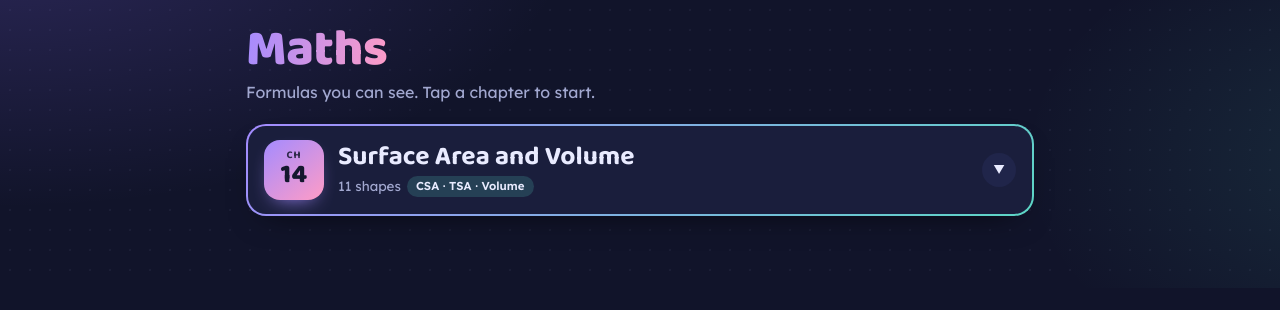
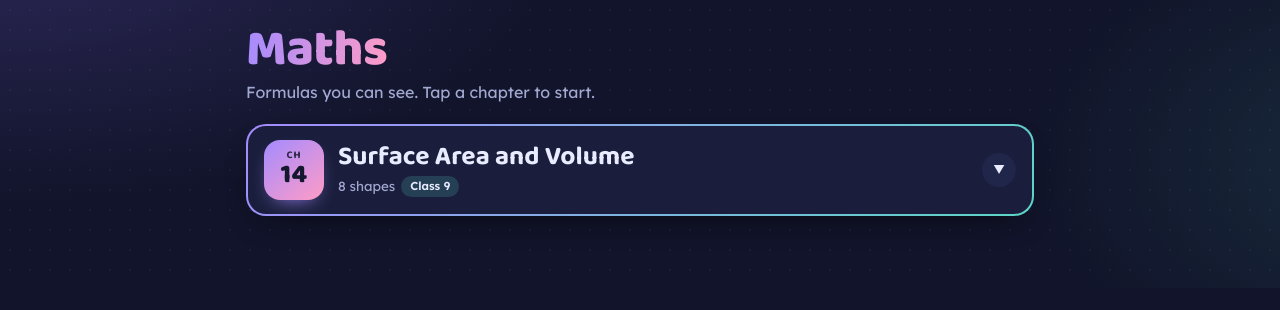
Before and after one commit to bhoomagopalagit/maths, a plain HTML site: page index.html in a window 1280 px wide. Drawn offline with Linux system fonts and the light colour scheme; a web font is replaced by a local one.

Commit message:
Ch-14: keep Class 9 shapes plus basics and tricky ones; drop frustum, prism, pyramid
Co-Authored-By: Claude Opus 5.5 <noreply@anthropic.com>
Claude-Session: https://claude.ai/code/session_015nJi3tqWHL919AF26vn6nE

```diff
--- a/index.html
+++ b/index.html
@@ -95,6 +95,14 @@ h1,h2,h3{font-family:var(--font-display);line-height:1.1;margin:0;text-wrap:bala
 .card.rev .num{color:var(--on-accent);background:rgba(255,255,255,.22)}
 .card.rev p{margin:0;font-size:.82rem;opacity:.85}
 .rev-mark{font-family:var(--font-math);font-style:italic;font-size:1.6rem;line-height:1.25;padding:10px 2px}
+.cardtop{display:flex;justify-content:space-between;align-items:center;gap:4px;flex-wrap:wrap}
+.tag{font-size:.62rem;font-weight:600;border-radius:999px;padding:1px 7px;white-space:nowrap}
+.tag-class9{background:var(--hl);color:#2a2105}
+.tag-basics{background:var(--card-2);color:var(--muted)}
+.tag-tricky{background:color-mix(in srgb,var(--accent-2) 22%,transparent);color:var(--accent-2)}
+.hint b{color:var(--ink);font-weight:600}
+.card.rev{grid-column:1/-1}
+@media (min-width:620px) and (max-width:799px){.card.rev{grid-column:auto}}
 @keyframes rise{from{opacity:0;transform:translateY(8px)}to{opacity:1;transform:none}}
 
 /* Detail */
@@ -269,7 +277,7 @@ const DRAW = {
 
 // ---------- Content ----------
 const SHAPES = [
- { id:'cube', name:'Cube', vars:'<span class="m">a</span> = length of each side', draw:'cube',
+ { id:'cube', tag:'Basics', name:'Cube', vars:'<span class="m">a</span> = length of each side', draw:'cube',
    tabs:[
     {k:'lsa', short:'LSA', full:'Lateral Surface Area', lhs:'LSA', eq:'4a<sup>2</sup>',
      explain:'A cube has 6 square faces, and each face has area <span class="m">a</span> × <span class="m">a</span> = <span class="m">a</span>². "Lateral" means only the 4 side walls, leaving out the top and the bottom. So LSA = 4 × <span class="m">a</span>².',
@@ -281,7 +289,7 @@ const SHAPES = [
      explain:'Volume is the space inside. For any box it is length × breadth × height. In a cube all three are <span class="m">a</span>, so V = <span class="m">a</span> × <span class="m">a</span> × <span class="m">a</span> = <span class="m">a</span>³.',
      ex:{given:'Side a = 5 cm', steps:['V = a³','= 5 × 5 × 5'], ans:'V = 125 cm³'}}],
    note:'<b>Diagonal of a cube</b> = √3 <span class="m">a</span>'},
- { id:'cuboid', name:'Cuboid', vars:'<span class="m">l</span> = length, <span class="m">b</span> = breadth, <span class="m">h</span> = height', draw:'cuboid',
+ { id:'cuboid', tag:'Basics', name:'Cuboid', vars:'<span class="m">l</span> = length, <span class="m">b</span> = breadth, <span class="m">h</span> = height', draw:'cuboid',
    tabs:[
     {k:'lsa', short:'LSA', full:'Lateral Surface Area', lhs:'LSA', eq:'2h(l + b)',
      explain:'The 4 side walls are two rectangles of <span class="m">l</span> × <span class="m">h</span> and two of <span class="m">b</span> × <span class="m">h</span>. Adding them: 2<span class="m">lh</span> + 2<span class="m">bh</span> = 2<span class="m">h</span>(<span class="m">l</span> + <span class="m">b</span>). Think of it as the perimeter of the base × height (like painting the 4 walls of a room).',
@@ -293,7 +301,7 @@ const SHAPES = [
      explain:'Base area (<span class="m">l</span> × <span class="m">b</span>) tells you how many unit cubes fit in one layer. Multiply by the height to count all the layers.',
      ex:{given:'l = 10 cm, b = 6 cm, h = 4 cm', steps:['V = l × b × h','= 10 × 6 × 4'], ans:'V = 240 cm³'}}],
    note:'<b>Diagonal of a cuboid</b> = √(<span class="m">l</span>² + <span class="m">b</span>² + <span class="m">h</span>²)'},
- { id:'cylinder', name:'Cylinder', vars:'<span class="m">r</span> = radius of base, <span class="m">h</span> = height', draw:'cylinder',
+ { id:'cylinder', tag:'Basics', name:'Cylinder', vars:'<span class="m">r</span> = radius of base, <span class="m">h</span> = height', draw:'cylinder',
    tabs:[
     {k:'lsa', short:'CSA', full:'Curved Surface Area', lhs:'CSA', eq:'2πrh',
      explain:'Peel the label off a can and open it flat: it becomes a rectangle. Its length is the circumference of the base, 2π<span class="m">r</span>, and its width is the height <span class="m">h</span>. Area = 2π<span class="m">r</span> × <span class="m">h</span>.',
@@ -304,7 +312,7 @@ const SHAPES = [
     {k:'vol', short:'Volume', full:'Volume', lhs:'V', eq:'πr<sup>2</sup>h',
      explain:'Same idea as a box: base area × height. The base is a circle of area π<span class="m">r</span>², so V = π<span class="m">r</span>² × <span class="m">h</span>.',
      ex:{given:'r = 7 cm, h = 10 cm', steps:['V = πr²h','= 22/7 × 7 × 7 × 10','= 154 × 10'], ans:'V = 1540 cm³'}}]},
- { id:'hollow-cylinder', name:'Hollow Cylinder', vars:'<span class="m">R</span> = outer radius, <span class="m">r</span> = inner radius, <span class="m">h</span> = height', draw:'hollow',
+ { id:'hollow-cylinder', tag:'Tricky', name:'Hollow Cylinder', vars:'<span class="m">R</span> = outer radius, <span class="m">r</span> = inner radius, <span class="m">h</span> = height', draw:'hollow',
    tabs:[
     {k:'lsa', short:'CSA', full:'Curved Surface Area', lhs:'CSA', eq:'2π(R + r)h',
      explain:'A pipe has two curved surfaces: the outside (2π<span class="m">Rh</span>) and the inside (2π<span class="m">rh</span>). Add them: 2π(<span class="m">R</span> + <span class="m">r</span>)<span class="m">h</span>.',
@@ -315,7 +323,7 @@ const SHAPES = [
     {k:'vol', short:'Volume', full:'Volume of material', lhs:'V', eq:'πh(R<sup>2</sup> − r<sup>2</sup>)',
      explain:'Volume of the full outer cylinder minus the volume of the hole: π<span class="m">R</span>²<span class="m">h</span> − π<span class="m">r</span>²<span class="m">h</span>.',
      ex:{given:'R = 7 cm, r = 3.5 cm, h = 10 cm', steps:['V = πh(R² − r²)','= 22/7 × 10 × 36.75'], ans:'V = 1155 cm³'}}]},
- { id:'cone', name:'Cone', vars:'<span class="m">r</span> = radius, <span class="m">h</span> = height, <span class="m">l</span> = slant height', draw:'cone',
+ { id:'cone', tag:'Class 9', name:'Cone', vars:'<span class="m">r</span> = radius, <span class="m">h</span> = height, <span class="m">l</span> = slant height', draw:'cone',
    tabs:[
     {k:'lsa', short:'CSA', full:'Curved Surface Area', lhs:'CSA', eq:'πrl',
      explain:'Cut a cone open along its side and it flattens into a sector of a circle with radius <span class="m">l</span>. Its area works out to π<span class="m">rl</span>. Note it uses the slant height <span class="m">l</span>, not the height <span class="m">h</span>.',
@@ -327,7 +335,7 @@ const SHAPES = [
      explain:'A cone holds exactly one-third of a cylinder with the same base and height. Fill a cone with water 3 times and you fill the cylinder. Use the height <span class="m">h</span> here, not <span class="m">l</span>.',
      ex:{given:'r = 7 cm, h = 24 cm', steps:['V = ⅓ × 22/7 × 7 × 7 × 24','= ⅓ × 154 × 24'], ans:'V = 1232 cm³'}}],
    note:'<b>Slant height</b> <span class="m">l</span> = √(<span class="m">r</span>² + <span class="m">h</span>²), from Pythagoras'},
- { id:'sphere', name:'Sphere', vars:'<span class="m">r</span> = radius', draw:'sphere',
+ { id:'sphere', tag:'Class 9', name:'Sphere', vars:'<span class="m">r</span> = radius', draw:'sphere',
    tabs:[
     {k:'tsa', short:'Surface', full:'Surface Area', lhs:'SA', eq:'4πr<sup>2</sup>',
      explain:'A sphere has one curved surface, so CSA = TSA. Its area equals exactly 4 circles of the same radius (4 × π<span class="m">r</span>²).',
@@ -335,7 +343,7 @@ const SHAPES = [
     {k:'vol', short:'Volume', full:'Volume', lhs:'V', eq:'⁴⁄₃ πr<sup>3</sup>',
      explain:'The volume grows with the cube of the radius. Double the radius and the volume becomes 8 times bigger.',
      ex:{given:'r = 7 cm', steps:['V = 4/3 × 22/7 × 343','= 4/3 × 1078'], ans:'V ≈ 1437.33 cm³'}}]},
- { id:'hemisphere', name:'Hemisphere', vars:'<span class="m">r</span> = radius', draw:'hemi',
+ { id:'hemisphere', tag:'Class 9', name:'Hemisphere', vars:'<span class="m">r</span> = radius', draw:'hemi',
    tabs:[
     {k:'lsa', short:'CSA', full:'Curved Surface Area', lhs:'CSA', eq:'2πr<sup>2</sup>',
      explain:'Half of a sphere, so half of 4π<span class="m">r</span>²: the dome alone is 2π<span class="m">r</span>².',
@@ -346,7 +354,7 @@ const SHAPES = [
     {k:'vol', short:'Volume', full:'Volume', lhs:'V', eq:'⅔ πr<sup>3</sup>',
      explain:'Half of the sphere\'s volume: ½ × ⁴⁄₃π<span class="m">r</span>³ = ⅔π<span class="m">r</span>³.',
      ex:{given:'r = 7 cm', steps:['V = 2/3 × 22/7 × 343','= 2/3 × 1078'], ans:'V ≈ 718.67 cm³'}}]},
- { id:'spherical-shell', name:'Spherical Shell', vars:'<span class="m">R</span> = outer radius, <span class="m">r</span> = inner radius', draw:'shell',
+ { id:'spherical-shell', tag:'Tricky', name:'Spherical Shell', vars:'<span class="m">R</span> = outer radius, <span class="m">r</span> = inner radius', draw:'shell',
    tabs:[
     {k:'tsa', short:'Surface', full:'Outer and Inner Surface', lhs:'SA', eq:'4πR<sup>2</sup> , 4πr<sup>2</sup>',
      explain:'A hollow ball (cut open in the picture) has an outer surface 4π<span class="m">R</span>² and an inner surface 4π<span class="m">r</span>². Questions usually ask for the outer one.',
@@ -354,40 +362,6 @@ const SHAPES = [
     {k:'vol', short:'Volume', full:'Volume of material', lhs:'V', eq:'⁴⁄₃ π(R<sup>3</sup> − r<sup>3</sup>)',
      explain:'The big sphere minus the hollow sphere inside: ⁴⁄₃π<span class="m">R</span>³ − ⁴⁄₃π<span class="m">r</span>³.',
      ex:{given:'R = 7 cm, r = 3.5 cm', steps:['R³ − r³ = 343 − 42.875 = 300.125','V = 4/3 × 22/7 × 300.125'], ans:'V ≈ 1257.67 cm³'}}]},
- { id:'frustum', name:'Frustum of a Cone', vars:'<span class="m">R</span>, <span class="m">r</span> = radii of the ends, <span class="m">h</span> = height, <span class="m">l</span> = slant height', draw:'frustum',
-   tabs:[
-    {k:'lsa', short:'CSA', full:'Curved Surface Area', lhs:'CSA', eq:'π(R + r)l',
-     explain:'A frustum is a cone with its top sliced off, like a bucket or a glass. Its curved surface is π(<span class="m">R</span> + <span class="m">r</span>)<span class="m">l</span>.',
-     ex:{given:'R = 10 cm, r = 4 cm, h = 8 cm', steps:['l = √(8² + 6²) = 10 cm','CSA = 22/7 × 14 × 10'], ans:'CSA = 440 cm²'}},
-    {k:'tsa', short:'TSA', full:'Total Surface Area', lhs:'TSA', eq:'π(R + r)l + πR<sup>2</sup> + πr<sup>2</sup>',
-     explain:'Curved surface plus both circular ends. For an open bucket, leave out the top circle πR².',
-     ex:{given:'R = 10 cm, r = 4 cm, l = 10 cm', steps:['Curved = 440 cm²','Ends = 22/7 × (100 + 16) ≈ 364.57 cm²'], ans:'TSA ≈ 804.57 cm²'}},
-    {k:'vol', short:'Volume', full:'Volume', lhs:'V', eq:'⅓ πh(R<sup>2</sup> + r<sup>2</sup> + Rr)',
-     explain:'It is the big cone minus the small cone that was cut off. Simplifying that gives this formula.',
-     ex:{given:'R = 10 cm, r = 4 cm, h = 8 cm', steps:['R² + r² + Rr = 100 + 16 + 40 = 156','V = ⅓ × 22/7 × 8 × 156'], ans:'V ≈ 1307.43 cm³'}}],
-   note:'<b>Slant height</b> <span class="m">l</span> = √(<span class="m">h</span>² + (<span class="m">R</span> − <span class="m">r</span>)²)'},
- { id:'prism', name:'Prism', vars:'<span class="m">h</span> = length (height) of the prism', draw:'prism',
-   tabs:[
-    {k:'lsa', short:'LSA', full:'Lateral Surface Area', lhs:'LSA', eq:'perimeter of base × h',
-     explain:'The side faces are rectangles, one for each edge of the base. Laid side by side they form one long rectangle: base perimeter × height.',
-     ex:{given:'Triangle base with sides 3, 4, 5 cm; h = 10 cm', steps:['Perimeter = 3 + 4 + 5 = 12 cm','LSA = 12 × 10'], ans:'LSA = 120 cm²'}},
-    {k:'tsa', short:'TSA', full:'Total Surface Area', lhs:'TSA', eq:'LSA + 2 × base area',
-     explain:'Add the two matching ends (front and back) to the side faces.',
-     ex:{given:'Same prism; base area = ½ × 3 × 4 = 6 cm²', steps:['TSA = 120 + 2 × 6'], ans:'TSA = 132 cm²'}},
-    {k:'vol', short:'Volume', full:'Volume', lhs:'V', eq:'base area × h',
-     explain:'Every prism (cube, cuboid and cylinder too) follows this rule: area of the end shape × length.',
-     ex:{given:'Base area = 6 cm², h = 10 cm', steps:['V = 6 × 10'], ans:'V = 60 cm³'}}]},
- { id:'pyramid', name:'Pyramid', vars:'<span class="m">h</span> = height, <span class="m">l</span> = slant height', draw:'pyramid',
-   tabs:[
-    {k:'lsa', short:'LSA', full:'Lateral Surface Area', lhs:'LSA', eq:'½ × perimeter × l',
-     explain:'Each side face is a triangle with base = one edge and height = slant height <span class="m">l</span>. Adding all the triangles gives ½ × base perimeter × <span class="m">l</span>.',
-     ex:{given:'Square base 10 cm, h = 12 cm', steps:['l = √(12² + 5²) = 13 cm','LSA = ½ × 40 × 13'], ans:'LSA = 260 cm²'}},
-    {k:'tsa', short:'TSA', full:'Total Surface Area', lhs:'TSA', eq:'LSA + base area',
-     explain:'Side triangles plus the one base at the bottom.',
-     ex:{given:'LSA = 260 cm², base = 10 × 10', steps:['TSA = 260 + 100'], ans:'TSA = 360 cm²'}},
-    {k:'vol', short:'Volume', full:'Volume', lhs:'V', eq:'⅓ × base area × h',
-     explain:'Like the cone, a pyramid holds one-third of the prism with the same base and height.',
-     ex:{given:'Base = 100 cm², h = 12 cm', steps:['V = ⅓ × 100 × 12'], ans:'V = 400 cm³'}}]}
 ];
 
 // ---------- Views ----------
@@ -401,7 +375,7 @@ function home(open) {
   app.style.removeProperty('--hue');
   const cards = SHAPES.map((s, i) => `
     <button class="card" data-go="${s.id}" aria-label="${s.name}" style="--hue:${hueOf(i)};--i:${i}">
-      <span class="num">Formula ${i + 1}</span>
+      <span class="cardtop"><span class="num">Formula ${i + 1}</span><span class="tag tag-${s.tag.replace(' ','').toLowerCase()}">${s.tag}</span></span>
       ${wrap(DRAW[s.draw](null), s.name)}
       <h3>${s.name}</h3>
       <span class="chips">${s.tabs.map(t => `<span class="chip">${t.short}</span>`).join('')}</span>
@@ -414,10 +388,10 @@ function home(open) {
     <button class="chbar" data-go="${open ? '' : 'ch14'}" aria-expanded="${open}">
       <span class="chno"><small>Ch</small><b>14</b></span>
       <span class="chname">Surface Area and Volume</span>
-      <span class="chmeta">${SHAPES.length} shapes <i>CSA · TSA · Volume</i></span>
+      <span class="chmeta">${SHAPES.length} shapes <i>Class 9</i></span>
       <span class="chev" aria-hidden="true">▼</span>
     </button>
-    ${open ? `<p class="hint">Tap a shape to see its formulas with a diagram and explanation.</p>
+    ${open ? `<p class="hint">Tap a shape to see its formulas. <b>Class 9</b> = exam focus · <b>Basics</b> = used inside questions · <b>Tricky</b> = shapes with a hole or thickness.</p>
     <div class="grid">${cards}
       <button class="card rev" data-go="revision" aria-label="Quick revision" style="--i:${SHAPES.length}">
         <span class="num">All shapes</span>
@@ -438,7 +412,7 @@ function detail(s) {
   app.innerHTML = `
     <button class="back" data-go="ch14">← Ch–14 shapes</button>
     <header class="dhead">
-      <span class="eyebrow">Formula ${idx + 1} of ${SHAPES.length}</span>
+      <span class="eyebrow">Formula ${idx + 1} of ${SHAPES.length} · ${s.tag}</span>
       <h2>${s.name}</h2>
       <div class="vars">${s.vars}</div>
     </header>
--- a/sw.js
+++ b/sw.js
@@ -1,5 +1,5 @@
 // Offline support: keeps the app and its fonts on the phone after the first visit.
-const CACHE = 'maths-v3';
+const CACHE = 'maths-v4';
 const CORE = ['./', './index.html', './manifest.json', './icons/icon-192.png', './icons/icon-512.png'];
 
 self.addEventListener('install', e => {
```
